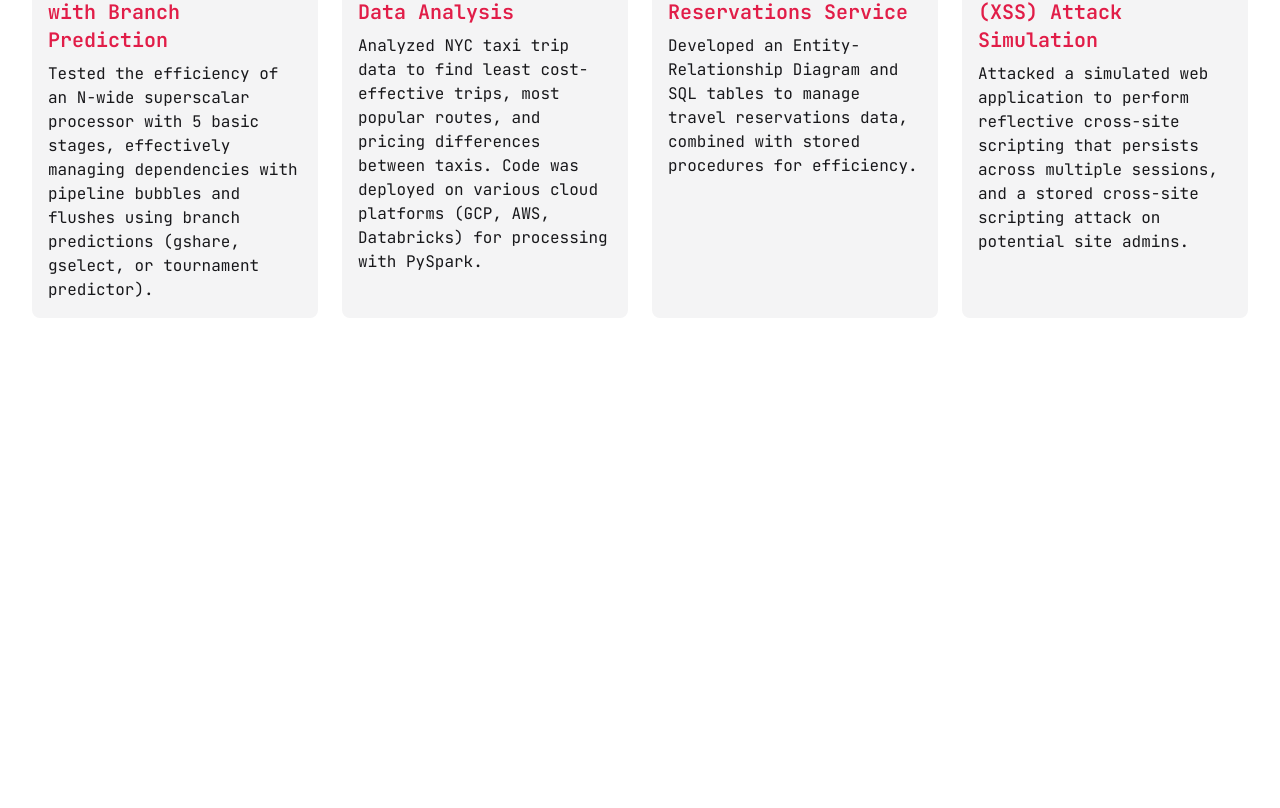
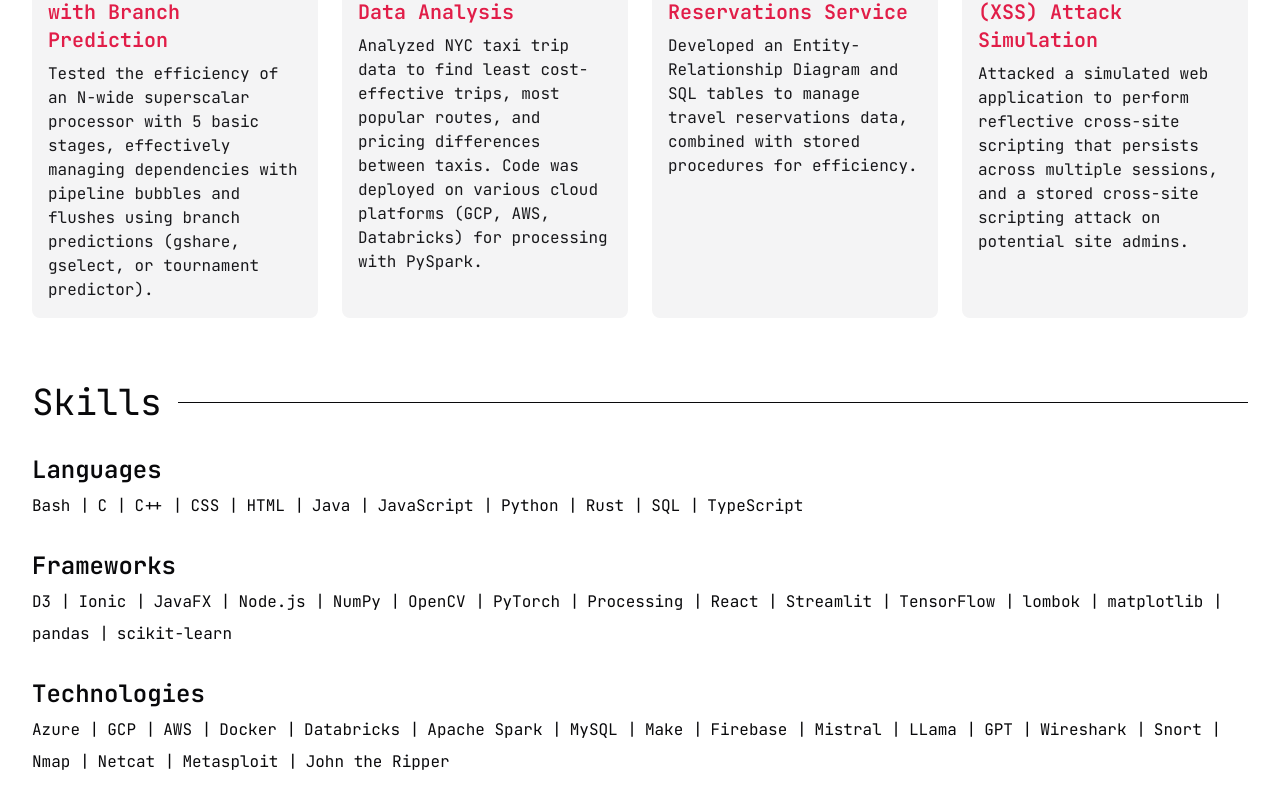
Before and after one commit to kevin-pietruszka/web-portfolio, a Next.js app: page / in a window 1280 px wide. Shown: the part 4164-4972 px from the top of the page. Before the commit the page ends 4514 px from the top, so only its background shows below. Built offline with nearby package versions, Linux system fonts and the light colour scheme.

Commit message:
add skills section

```diff
--- a/app/page.tsx
+++ b/app/page.tsx
@@ -2,6 +2,7 @@
 import About from "@/components/About";
 import Experience from "@/components/Experience";
 import Projects from "@/components/Projects";
+import Skills from "@/components/Skills";
 
 export default function Home() {
   return (
@@ -10,6 +11,7 @@
      <About />
      <Experience />
      <Projects />
+     <Skills />
     </main>
   );
 }
--- /dev/null
+++ b/components/Skills.tsx
@@ -0,0 +1,15 @@
+import Languages from "@/components/skills/Languages";
+import SectionBreak from "@/components/util/SectionBreak";
+import Frameworks from "./skills/Frameworks";
+import Technologies from "./skills/Technologies";
+
+export default function Skills() {
+  return (
+    <section id="skills" className="container mx-auto p-8">
+      <SectionBreak header="Skills" />
+      <Languages />
+      <Frameworks />
+      <Technologies />
+    </section>
+  );
+}
--- /dev/null
+++ b/components/skills/Frameworks.tsx
@@ -0,0 +1,34 @@
+export default function Frameworks() {
+  const frameworks = [
+    { name: "D3" },
+    { name: "Ionic" },
+    { name: "JavaFX" },
+    { name: "Node.js" },
+    { name: "NumPy" },
+    { name: "OpenCV" },
+    { name: "PyTorch" },
+    { name: "Processing" },
+    { name: "React" },
+    { name: "Streamlit" },
+    { name: "TensorFlow" },
+    { name: "lombok" },
+    { name: "matplotlib" },
+    { name: "pandas" },
+    { name: "scikit-learn" },
+  ];
+  return (
+    <div className="mb-8">
+      <h1 className="text-2xl font-semibold"> Frameworks </h1>
+      <div className="flex flex-row shrink-0 grow-0 flex-wrap gap-2 mt-2">
+        {frameworks.map((framework, index, array) => {
+          return (
+            <span key={index}>
+              {framework.name}
+              {index < array.length - 1 && " | "}
+            </span>
+          );
+        })}
+      </div>
+    </div>
+  );
+}
--- /dev/null
+++ b/components/skills/Languages.tsx
@@ -0,0 +1,30 @@
+export default function Languages() {
+  const languages = [
+    { name: "Bash" },
+    { name: "C" },
+    { name: "C++" },
+    { name: "CSS" },
+    { name: "HTML" },
+    { name: "Java" },
+    { name: "JavaScript" },
+    { name: "Python" },
+    { name: "Rust" },
+    { name: "SQL" },
+    { name: "TypeScript" },
+  ];
+  return (
+    <div className="mb-8">
+      <h1 className="text-2xl font-semibold"> Languages </h1>
+      <div className="flex flex-row shrink-0 grow-0 flex-wrap gap-2 mt-2">
+        {languages.map((lang, index, array) => {
+          return (
+            <span key={index}>
+              {lang.name}
+              {index < array.length - 1 && " | "}
+            </span>
+          );
+        })}
+      </div>
+    </div>
+  );
+}
--- /dev/null
+++ b/components/skills/Technologies.tsx
@@ -0,0 +1,37 @@
+export default function Technologies() {
+  const technologies = [
+    { name: "Azure" },
+    { name: "GCP" },
+    { name: "AWS" },
+    { name: "Docker" },
+    { name: "Databricks" },
+    { name: "Apache Spark" },
+    { name: "MySQL" },
+    { name: "Make" },
+    { name: "Firebase" },
+    { name: "Mistral" },
+    { name: "LLama" },
+    { name: "GPT" },
+    { name: "Wireshark" },
+    { name: "Snort" },
+    { name: "Nmap" },
+    { name: "Netcat" },
+    { name: "Metasploit" },
+    { name: "John the Ripper" },
+  ];
+  return (
+    <div className="mb-8">
+      <h1 className="text-2xl font-semibold"> Technologies </h1>
+      <div className="flex flex-row shrink-0 grow-0 flex-wrap gap-2 mt-2">
+        {technologies.map((tech, index, array) => {
+          return (
+            <span key={index}>
+              {tech.name}
+              {index < array.length - 1 && " | "}
+            </span>
+          );
+        })}
+      </div>
+    </div>
+  );
+}
```
